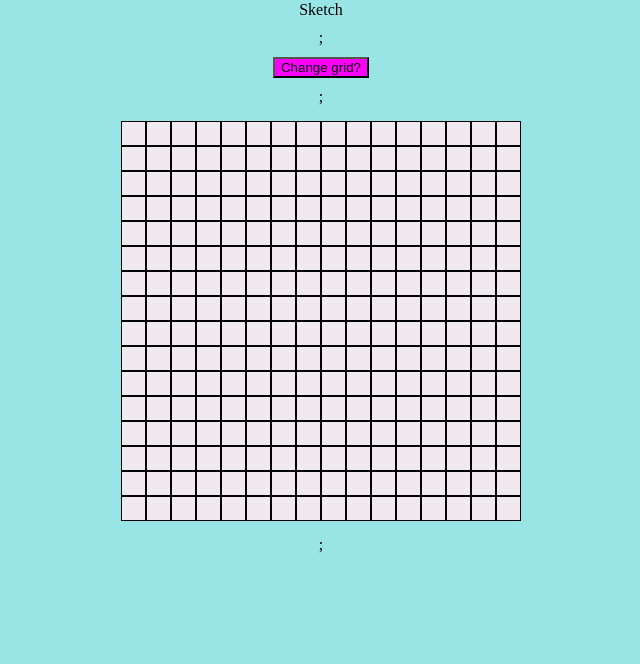
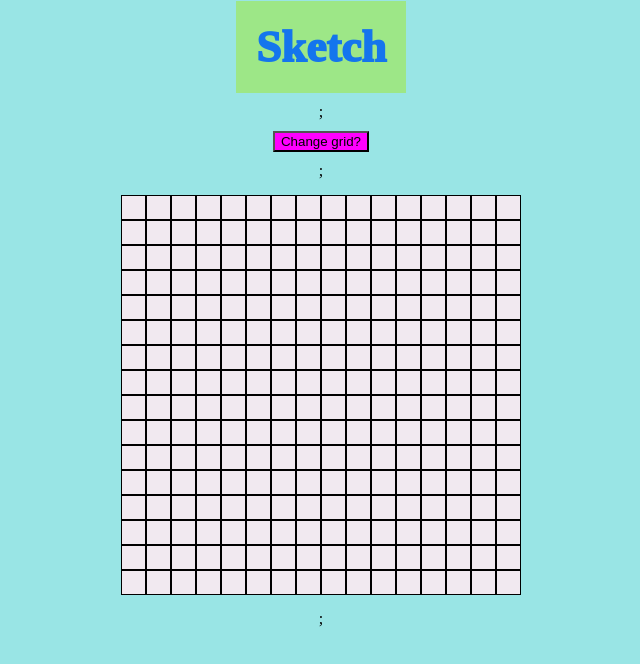
Before and after one commit to maikol9703/Etch-A-Sketch, a plain HTML site: page index.html in a window 1280 px wide. Shown: the whole page, without its empty margins (319-959 px from the left). Drawn offline with Linux system fonts and the light colour scheme.

Commit message:
Style containers and header

```diff
--- a/style.css
+++ b/style.css
@@ -6,6 +6,17 @@ body{
     flex-direction:column;
     align-items:center;
     gap: 10px;
+}
+
+header{
+    display: flex;
+    flex-grow: 1;
+    background-color:#9de787;
+    margin:0;
+    padding: 20px;
+    font-weight: 1000;
+    font-size: 45px;
+    color:#1475ed;
 }
 
 #container{
```
